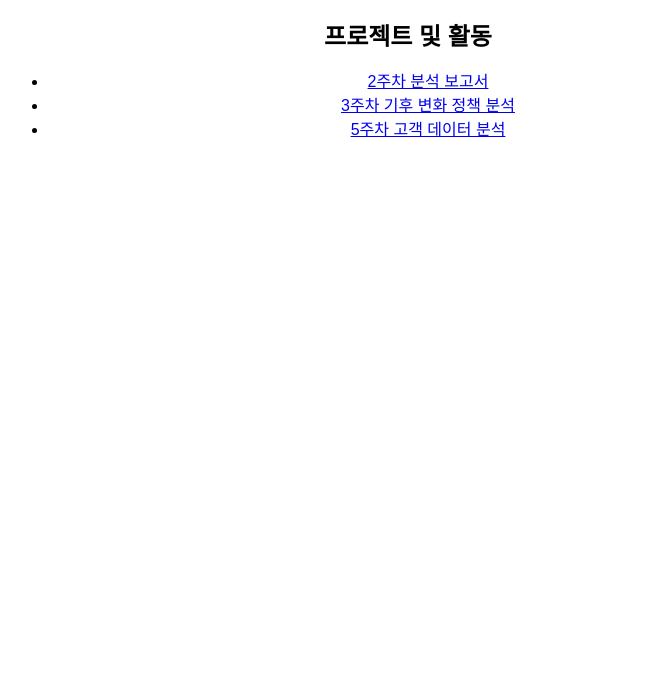
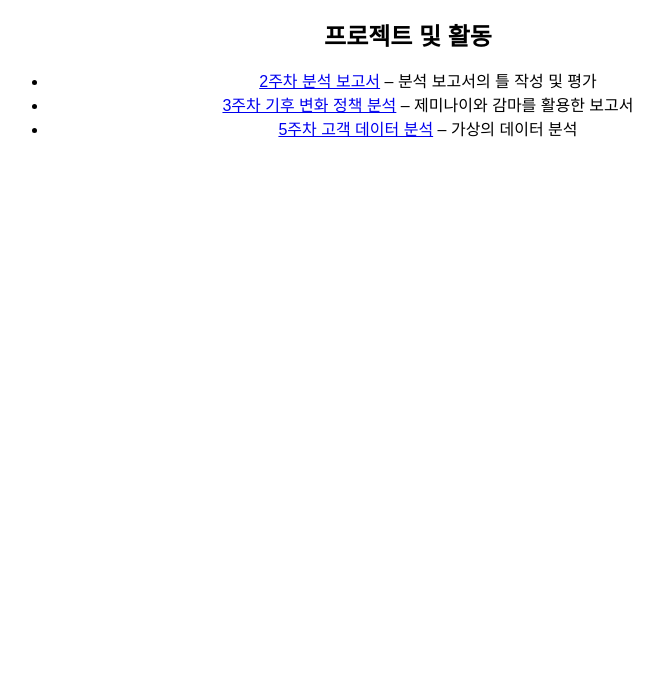
Before and after one commit to hello-123-bjh/hello, a plain HTML site: page portfolio.html in a window 1280 px wide. Shown: the part 107-800 px from the top of the page, without its empty margins (232-895 px from the left). Drawn offline with Linux system fonts and the light colour scheme.

Commit message:
Update portfolio.html

```diff
--- a/portfolio.html
+++ b/portfolio.html
@@ -19,11 +19,20 @@
     </nav>
   </header>
 
- <main>
+<main>
   <h2>프로젝트 및 활동</h2>
   <ul>
-    <li><a href="2week_report.pdf" target="_blank">2주차 분석 보고서</a></li>
-    <li><a href="3week_report.pdf" target="_blank">3주차 기후 변화 정책 분석</a></li>
-    <li><a href="5week_report.pdf" target="_blank">5주차 고객 데이터 분석</a></li>
+    <li>
+      <a href="2week_report.pdf" target="_blank">2주차 분석 보고서</a>
+      – 분석 보고서의 틀 작성 및 평가
+    </li>
+    <li>
+      <a href="3week_report.pdf" target="_blank">3주차 기후 변화 정책 분석</a>
+      – 제미나이와 감마를 활용한 보고서
+    </li>
+    <li>
+      <a href="5week_report.pdf" target="_blank">5주차 고객 데이터 분석</a>
+      – 가상의 데이터 분석
+    </li>
   </ul>
 </main>
```
